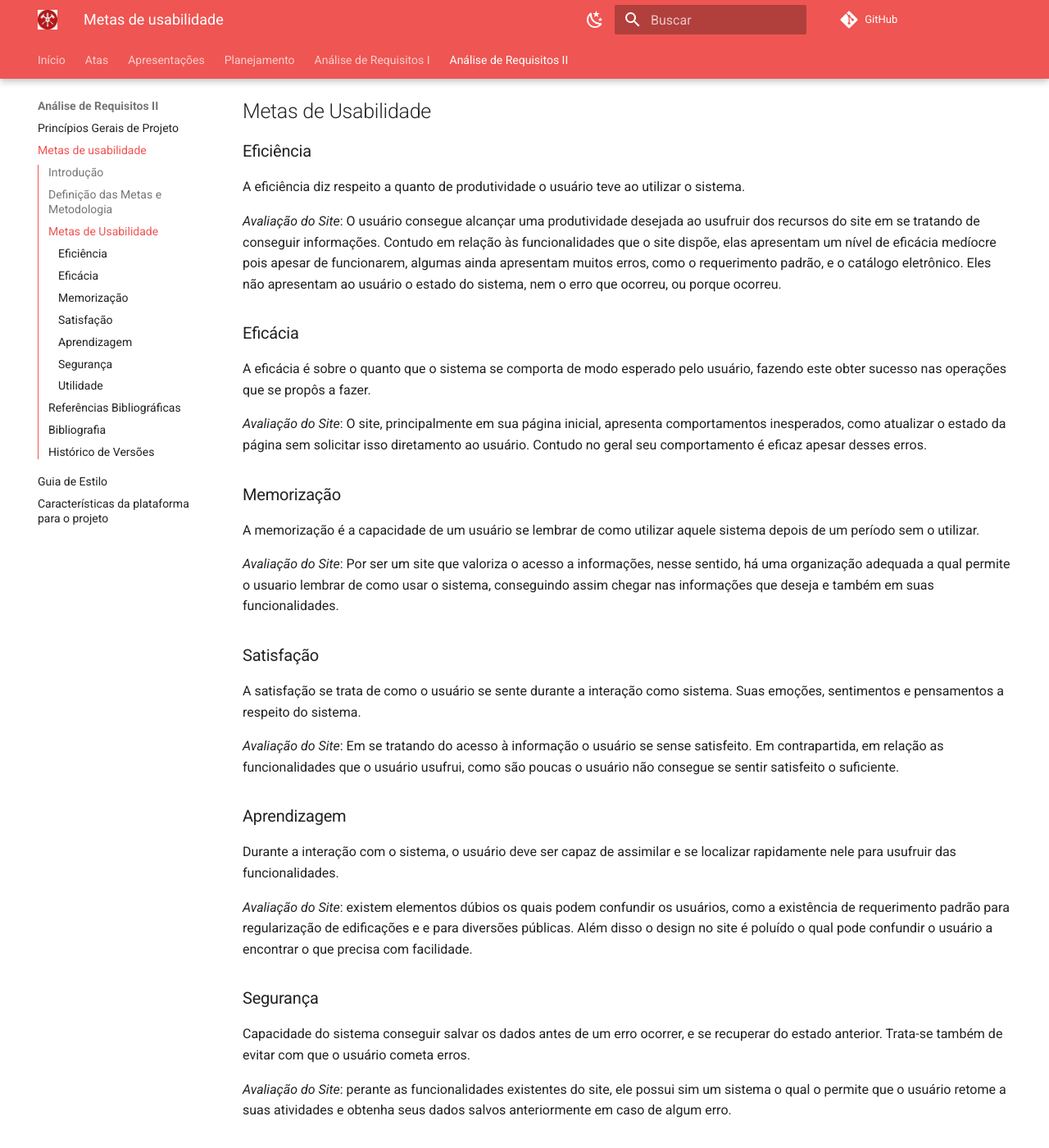
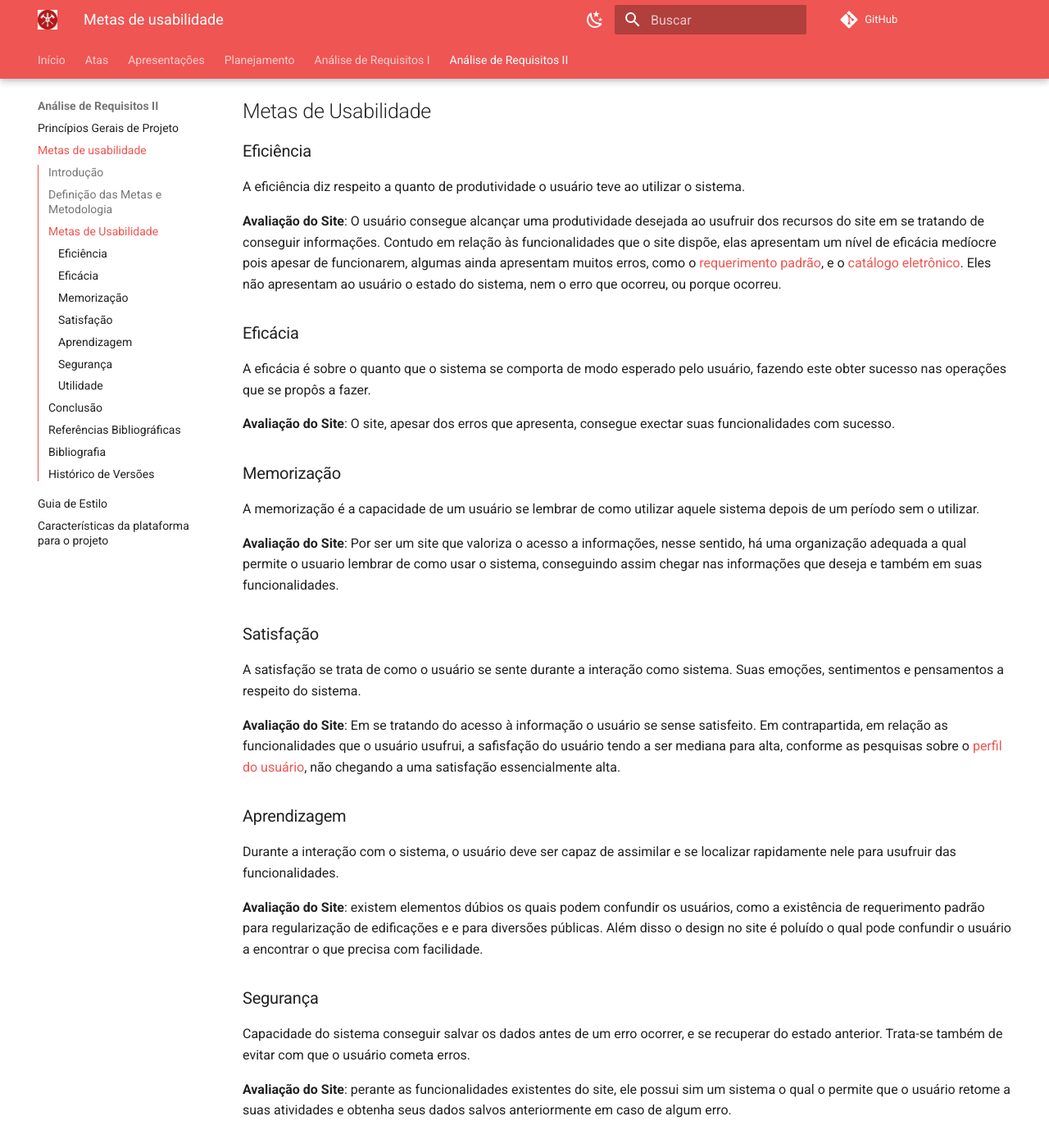
Before and after one commit to Interacao-Humano-Computador/2024.1-CBMERJ, an MkDocs documentation site: the page built from docs/analise_requisitos_2/metas_usabilidade.md, in a window 1280 px wide and 1400 px high, scrolled down 672 px. Shown: the whole window at 82% size. Built offline with MkDocs 1.6.1 and Material for MkDocs 9.7.7, drawn with Linux system fonts in a browser that asks for light colours; comment, search, counter and statistics services are not loaded; some of the changed text lies outside the part shown.

Commit message:
adicionando conclusão às metas de usabilidade

```diff
--- a/docs/analise_requisitos_2/metas_usabilidade.md
+++ b/docs/analise_requisitos_2/metas_usabilidade.md
@@ -18,44 +18,47 @@
 
 A eficiência diz respeito a quanto de produtividade o usuário teve ao utilizar o sistema.
 
-*Avaliação do Site*: O usuário consegue alcançar uma produtividade desejada ao usufruir dos recursos do site em se tratando de conseguir informações. Contudo em relação às funcionalidades que o site dispõe, elas apresentam um nível de eficácia medíocre pois apesar de funcionarem, algumas ainda apresentam muitos erros, como o requerimento padrão, e o catálogo eletrônico. Eles não apresentam ao usuário o estado do sistema, nem o erro que ocorreu, ou porque ocorreu.
+**Avaliação do Site**: O usuário consegue alcançar uma produtividade desejada ao usufruir dos recursos do site em se tratando de conseguir informações. Contudo em relação às funcionalidades que o site dispõe, elas apresentam um nível de eficácia medíocre pois apesar de funcionarem, algumas ainda apresentam muitos erros, como o [requerimento padrão](../planejamento/site-escolhido.md), e o [catálogo eletrônico](../planejamento/site-escolhido.md). Eles não apresentam ao usuário o estado do sistema, nem o erro que ocorreu, ou porque ocorreu.
 
 ### Eficácia
 
 A eficácia é sobre o quanto que o sistema se comporta de modo esperado pelo usuário, fazendo este obter sucesso nas operações que se propôs a fazer.
 
-*Avaliação do Site*: O site, principalmente em sua página inicial, apresenta comportamentos inesperados, como atualizar o estado da página sem solicitar isso diretamento ao usuário. Contudo no geral seu comportamento é eficaz apesar desses erros.
+**Avaliação do Site**: O site, apesar dos erros que apresenta, consegue exectar suas funcionalidades com sucesso.
 
 ### Memorização
 
 A memorização é a capacidade de um usuário se lembrar de como utilizar aquele sistema depois de um período sem o utilizar.
 
-*Avaliação do Site*: Por ser um site que valoriza o acesso a informações, nesse sentido, há uma organização adequada a qual permite o usuario lembrar de como usar o sistema, conseguindo assim chegar nas informações que deseja e também em suas funcionalidades.
+**Avaliação do Site**: Por ser um site que valoriza o acesso a informações, nesse sentido, há uma organização adequada a qual permite o usuario lembrar de como usar o sistema, conseguindo assim chegar nas informações que deseja e também em suas funcionalidades.
 
 ### Satisfação
 
 A satisfação se trata de como o usuário se sente durante a interação como  sistema. Suas emoções, sentimentos e pensamentos a respeito do sistema.
 
-*Avaliação do Site*: Em se tratando do acesso à informação o usuário se sense satisfeito. Em contrapartida, em relação as funcionalidades que o usuário usufrui, como são poucas o usuário não consegue se sentir satisfeito o suficiente.
+**Avaliação do Site**: Em se tratando do acesso à informação o usuário se sense satisfeito. Em contrapartida, em relação as funcionalidades que o usuário usufrui, a safisfação do usuário tendo a ser mediana para alta, conforme as pesquisas sobre o [perfil do usuário](../analise_requisitos_1/perfil_usuario.md), não chegando a uma satisfação essencialmente alta.
 
 ### Aprendizagem
 
 Durante a interação com o sistema, o usuário deve ser capaz de assimilar e se localizar rapidamente nele para usufruir das funcionalidades.
 
-*Avaliação do Site*: existem elementos dúbios os quais podem confundir os usuários, como a existência de requerimento padrão para regularização de edificações e e para diversões públicas. Além disso o design no site é poluído o qual pode confundir o usuário a encontrar o que precisa com facilidade.
+**Avaliação do Site**: existem elementos dúbios os quais podem confundir os usuários, como a existência de requerimento padrão para regularização de edificações e e para diversões públicas. Além disso o design no site é poluído o qual pode confundir o usuário a encontrar o que precisa com facilidade.
 
 ### Segurança
 
 Capacidade do sistema conseguir salvar os dados antes de um erro ocorrer, e se recuperar do estado anterior. Trata-se também de evitar com que o usuário cometa erros.
 
-*Avaliação do Site*: perante as funcionalidades existentes do site, ele possui sim um sistema o qual o permite que o usuário retome a suas atividades e obtenha seus dados salvos anteriormente em caso de algum erro.
+**Avaliação do Site**: perante as funcionalidades existentes do site, ele possui sim um sistema o qual o permite que o usuário retome a suas atividades e obtenha seus dados salvos anteriormente em caso de algum erro.
 
 ### Utilidade
 
 A utilidade é sobre o sistema dar ao usuário um grupo de funcionalidades que precisam ser esperadas pelo o usuário dada a proposta do sistema.
 
-*Avaliação do Site*: o sistema possui uma utilidade razoávelmente principalmente pela informações que contém nele, contudo, sobre as funcionalidades, sua utilidade é baixa porque ele poderia se apresentar funcionalidades mais robustas dada a proposta ser um site do corpo de bombeiros militar.
+**Avaliação do Site**: o sistema possui uma utilidade razoávelmente principalmente pela informações que contém nele, contudo, sobre as funcionalidades, sua utilidade é baixa porque ele poderia se apresentar funcionalidades mais robustas dada a proposta ser um site do corpo de bombeiros militar.
 
+## Conclusão
+
+O site apresenta suas principais falhas em relação à eficiência, aprendizagem e utilidade, configurando como aspectos a serem trabalhados e melhorados durante o desenvolvimento desse projeto.
 
 ## Referências Bibliográficas
 > 1. Dinis, S., & Santana, B. (2021). Interação Humano-Computador (1ª ed.). [Capítulo 6.3, p. 117]
@@ -71,3 +74,4 @@
 | ------ | :--------: | ----------------------------------------- | ----------------------------------------------- | ---------------------------------------------- |
 | `1.0`   | 07/05/2024 | Criação da página                         | [Mariana Letícia](https://github.com/Marianannn) |         |
 | `2.0`   | 11/05/2024 | Adição da introdução, metodologia e metas de usabilidade           | [Mariana Letícia](https://github.com/Marianannn) |         |
+| `2.1`   | 12/05/2024 | Adição da conclusão das metas de usabilidade           | [Mariana Letícia](https://github.com/Marianannn) |         |
```
Also changed, not shown: docs/analise_requisitos/analise_tarefas.md (deleted, +0 -224 lines).
